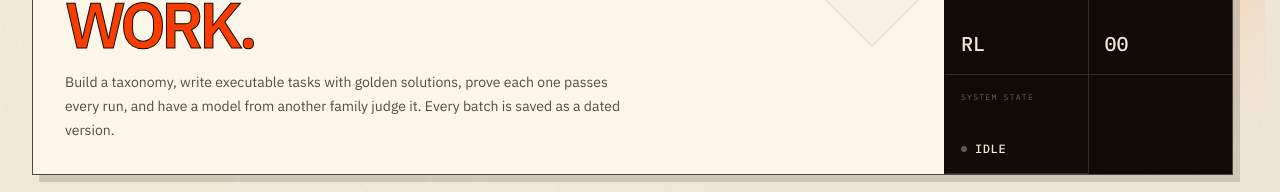
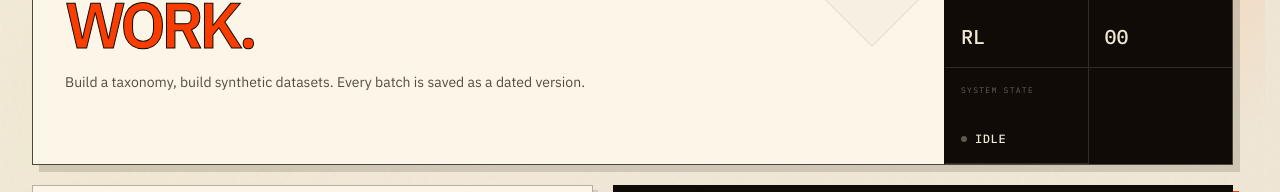
Before and after one commit to mostofashakib/Forge, a Next.js app in the folder frontend/: page /generator in a window 1280 px wide. Shown: the part 250-442 px from the top of the page. Built offline with nearby package versions, Linux system fonts and the light colour scheme; no server answers.

Commit message:
refactor(generator): update hero subtitle description copy

```diff
--- a/frontend/app/generator/page.tsx
+++ b/frontend/app/generator/page.tsx
@@ -155,8 +155,7 @@ export default function TaskFactoryPage() {
           <span className="benchmark-run__eyebrow">Synthetic data generator</span>
           <h1>FORGE THE<br /><em>WORK.</em></h1>
           <p>
-            Build a taxonomy, write executable tasks with golden solutions, prove each one passes every
-            run, and have a model from another family judge it. Every batch is saved as a dated version.
+            Build a taxonomy, build synthetic datasets. Every batch is saved as a dated version.
           </p>
         </div>
         <div className="benchmark-run__readout" aria-label="Batch configuration">
```
